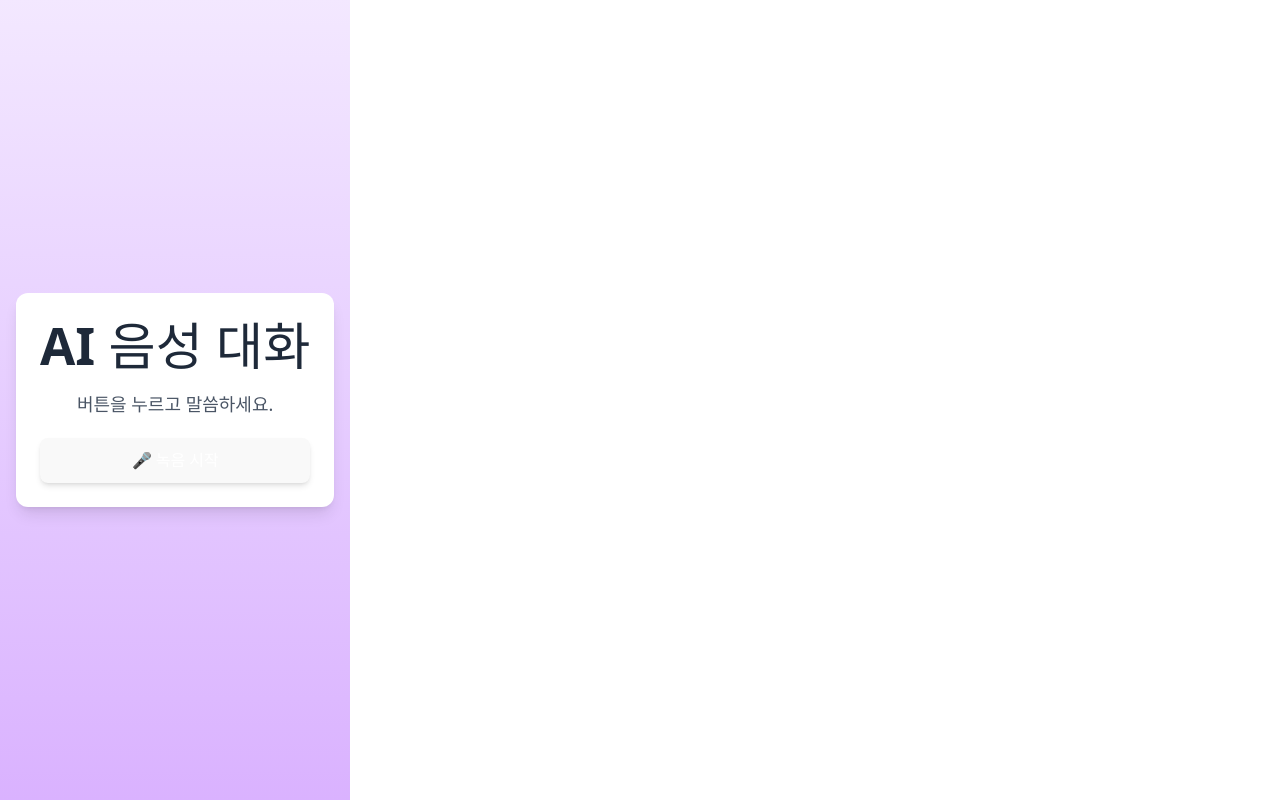
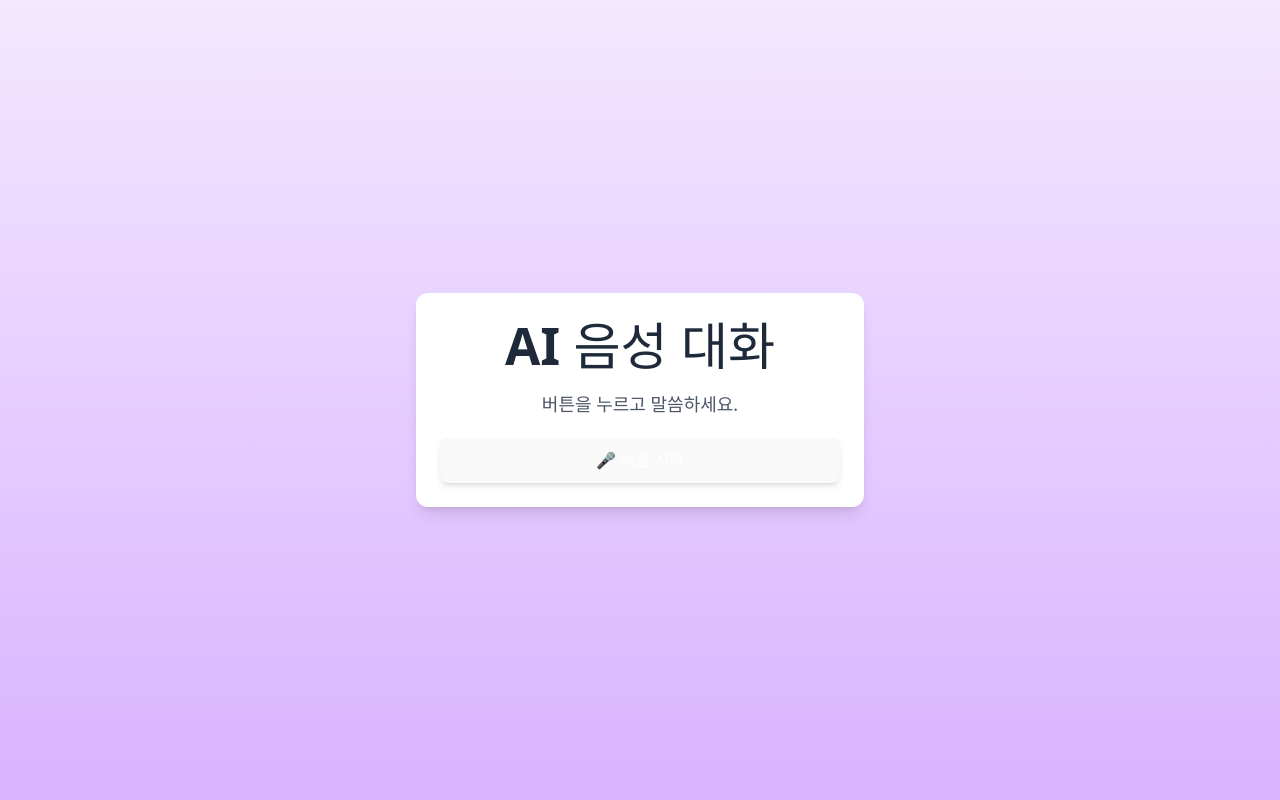
Before and after one commit to MatSalt/InfoBank, a React (Vite) app in the folder FrontEnd/infoBank_Front/: page / in a window 1280 px wide. Built offline with nearby package versions, Linux system fonts and the light colour scheme.

Commit message:
fix:화면이 전체에 나오도록 수정

```diff
--- a/FrontEnd/infoBank_Front/src/App.tsx
+++ b/FrontEnd/infoBank_Front/src/App.tsx
@@ -5,7 +5,7 @@ import './index.css'; // Tailwind CSS가 포함된 메인 CSS 파일 임포트 (
 // function App(): JSX.Element { // 반환 타입 명시적 지정 가능
 function App() { // 간단한 함수 선언 방식 사용
   return (
-    <div className="App">
+    <div className="App w-full h-full min-h-screen">
       <VoiceChatPage />
       {/* 향후 라우팅 등이 필요하면 여기에 추가 */}
     </div>
--- a/FrontEnd/infoBank_Front/src/index.css
+++ b/FrontEnd/infoBank_Front/src/index.css
@@ -27,8 +27,9 @@ a:hover {
 
 body {
   margin: 0;
-  display: flex;
-  place-items: center;
+  padding: 0;
+  width: 100%;
+  height: 100%;
   min-width: 320px;
   min-height: 100vh;
 }
--- a/FrontEnd/infoBank_Front/src/pages/VoiceChatPage.tsx
+++ b/FrontEnd/infoBank_Front/src/pages/VoiceChatPage.tsx
@@ -19,7 +19,7 @@ export default function VoiceChatPage() { // 간단한 함수 선언 방식 사
 
   // JSX 반환 (타입: JSX.Element)
   return (
-    <div className="flex flex-col items-center justify-center min-h-screen bg-gradient-to-b from-purple-100 to-purple-300 font-sans p-4">
+    <div className="flex flex-col items-center justify-center w-full h-full min-h-screen bg-gradient-to-b from-purple-100 to-purple-300 font-sans p-4">
       <div className="w-full max-w-md p-6 bg-white rounded-xl shadow-lg text-center">
         <h1 className="text-2xl font-bold mb-4 text-gray-800">AI 음성 대화</h1>
 
@@ -40,7 +40,7 @@ export default function VoiceChatPage() { // 간단한 함수 선언 방식 사
           className={`w-full px-6 py-4 rounded-lg text-white font-semibold shadow-md transition-all duration-300 ease-in-out ${
             isRecording
               ? 'bg-red-500 hover:bg-red-600 animate-pulse' // 녹음 중일 때 빨간색 및 애니메이션
-              : 'bg-purple-500 hover:bg-purple-600' // 기본 상태 보라색
+              : 'bg-purple-600 hover:bg-purple-700' // 기본 상태 보라색
           } ${(!isSupported || isConnecting) ? 'opacity-50 cursor-not-allowed' : ''}`} // 비활성화 스타일
         >
           {isRecording ? '🔴 녹음 중지' : (isConnecting ? '연결 중...' : '🎤 녹음 시작')}
@@ -48,20 +48,19 @@ export default function VoiceChatPage() { // 간단한 함수 선언 방식 사
 
         {/* 인식된 텍스트 표시 영역 */}
         {transcript && (
-          <div className="mt-6 p-4 bg-gray-100 rounded-lg shadow-inner min-h-[50px]">
-            <p className="text-gray-800 break-words">{transcript}</p>
+          <div className="mt-6 p-4 bg-gray-50 rounded-lg text-left">
+            <h2 className="text-lg font-semibold mb-2 text-gray-700">인식된 텍스트:</h2>
+            <p className="text-gray-600 whitespace-pre-wrap">{transcript}</p>
           </div>
         )}
 
         {/* 오류 메시지 표시 */}
         {errorMessage && (
-          <p className="mt-4 text-red-600 bg-red-100 p-3 rounded-lg">
-            {errorMessage}
-          </p>
+          <div className="mt-4 p-3 bg-red-100 text-red-600 rounded-lg">
+            <p>⚠️ {errorMessage}</p>
+          </div>
         )}
-
       </div>
-       {/* Tailwind CSS는 일반적으로 index.html 또는 메인 CSS 파일에서 로드됩니다. */}
     </div>
   );
 }
```
